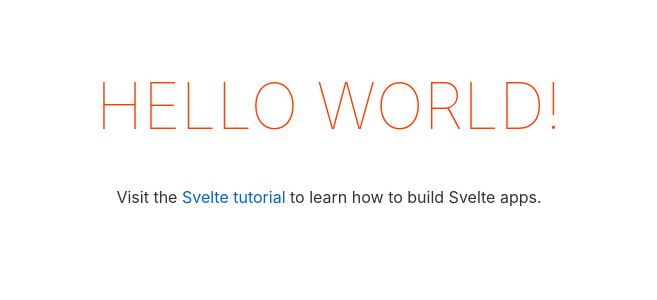
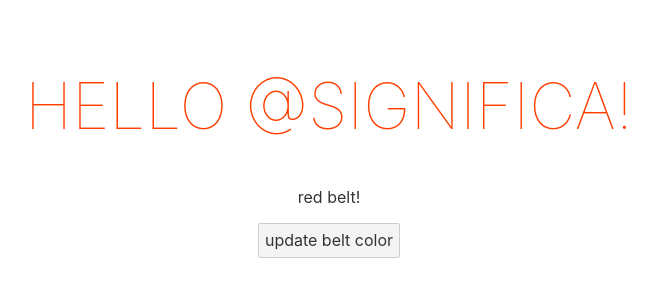
Before and after one commit to PedroLunet/svelteTutorial, a Svelte app: page / in a window 1280 px wide. Shown: the top 300 px of the page, without its empty margins (311-968 px from the left). Built offline with nearby package versions, Linux system fonts and the light colour scheme.

Commit message:
svelte basics!

```diff
--- a/src/App.svelte
+++ b/src/App.svelte
@@ -1,10 +1,15 @@
 <script>
-	export let name;
+	let name = '@significa';
+	let beltColor = 'red';
+	const handleClick = () => {
+		beltColor = beltColor === 'red' ? 'blue' : 'red';
+	};
 </script>
 
 <main>
 	<h1>Hello {name}!</h1>
-	<p>Visit the <a href="https://svelte.dev/tutorial">Svelte tutorial</a> to learn how to build Svelte apps.</p>
+	<p>{beltColor} belt!</p>
+	<button on:click={handleClick}> update belt color</button>
 </main>
 
 <style>
```
